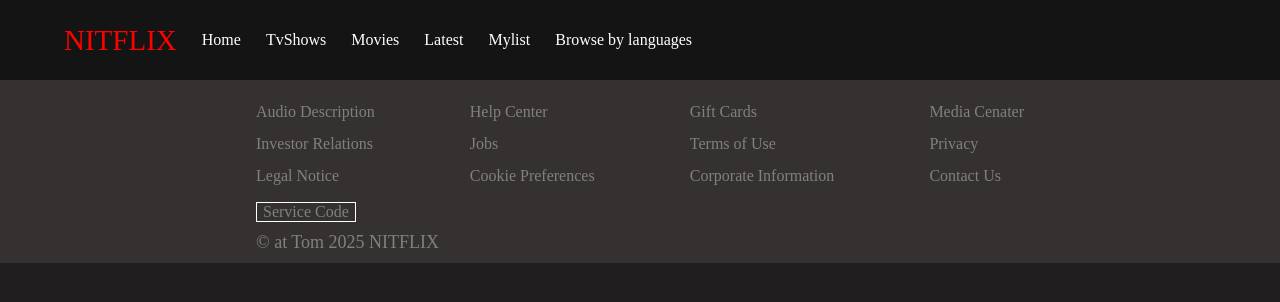
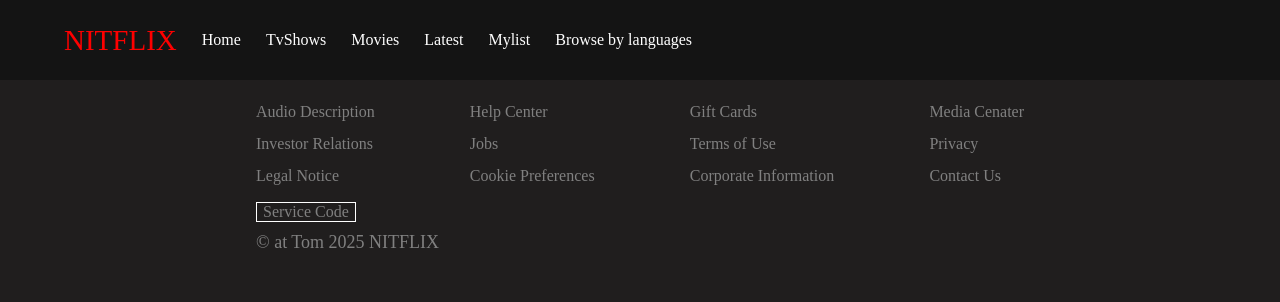
Before and after one commit to tom-cmyk16/Netflix-2025-Tom, a React (Vite) app in the folder Netfilx-21/: page / in a window 1280 px wide. Shown: the top 302 px of the page. Built offline with nearby package versions, Linux system fonts and the light colour scheme; some icons are missing.

Commit message:
Adding footer and hader and background

```diff
--- a/Netfilx-21/src/commpont/fotter/footer.css
+++ b/Netfilx-21/src/commpont/fotter/footer.css
@@ -1,5 +1,5 @@
 .footer_outer_continar{
-   background-color: rgb(54, 49, 49);
+   background-color: #201e1e;
     color: gray;
     display: flex;
     justify-content: center;
```
